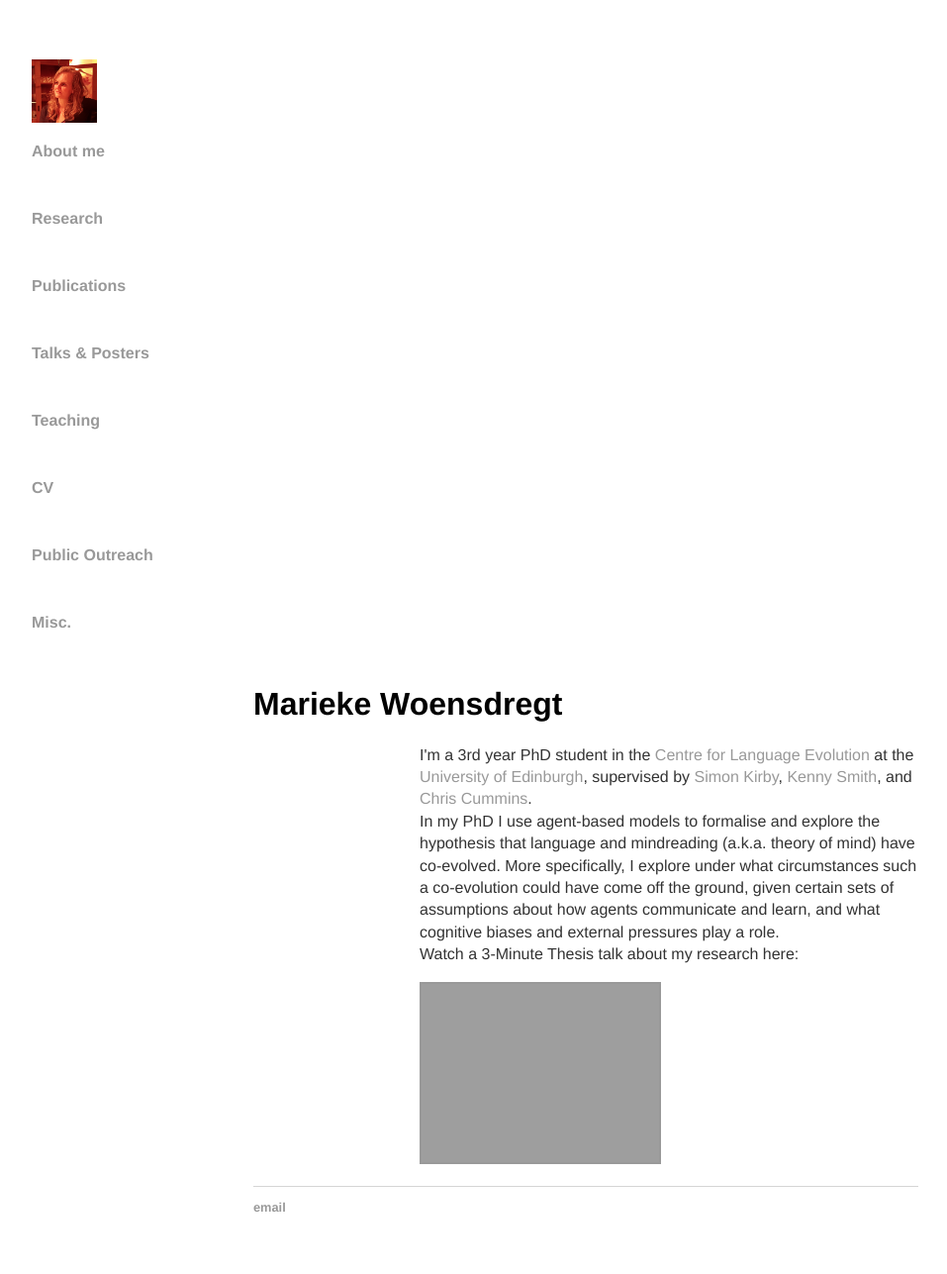
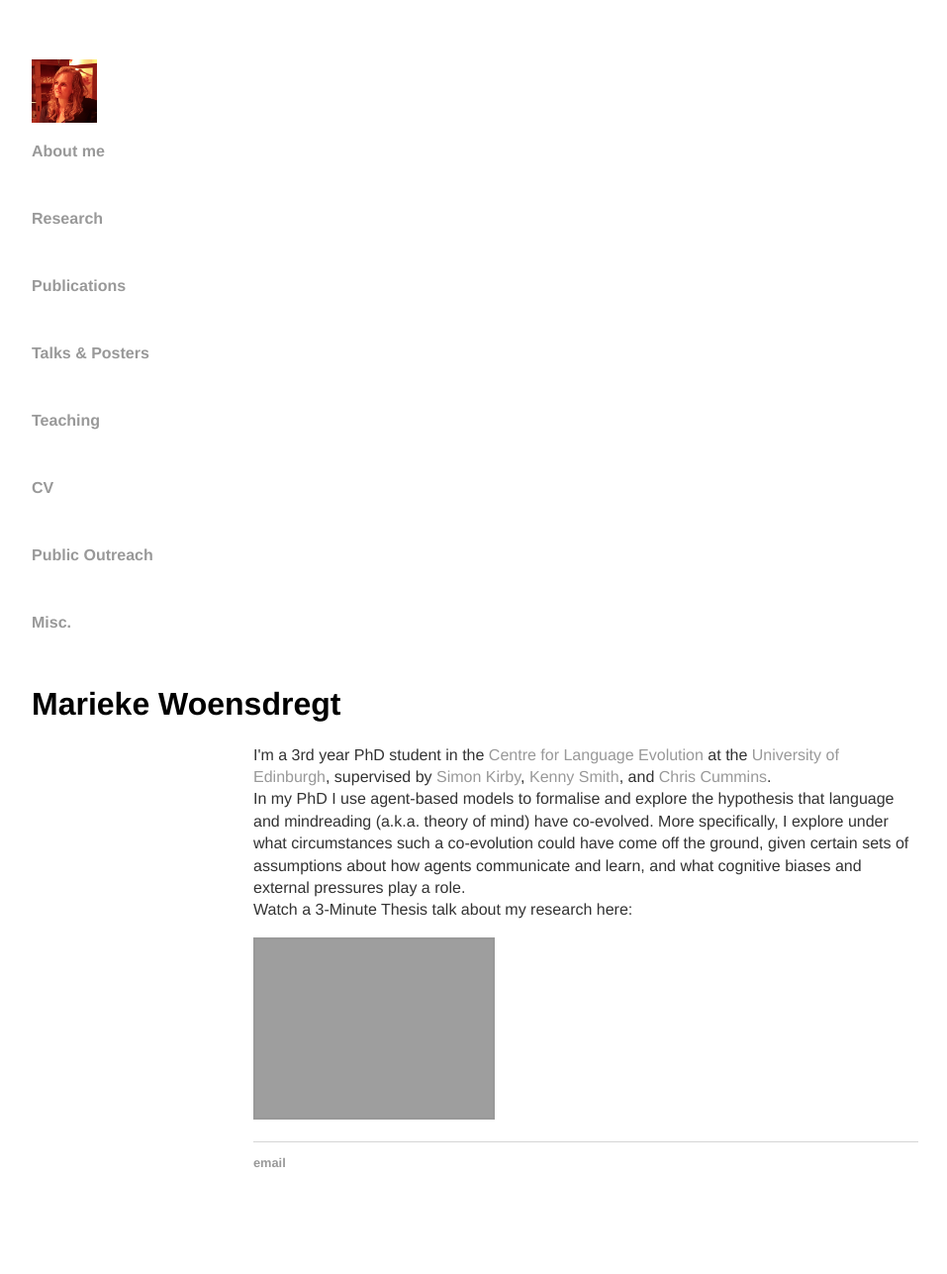
Before and after one commit to marieke-woensdregt/marieke-woensdregt.github.io, a Jekyll site: the page built from index.html, in a window 1280 px wide. Shown: the whole page at 99% size, without its empty margins (160-1117 px from the left). Built offline with Jekyll 4.4.1, drawn with Linux system fonts in a browser that asks for light colours; after the commit the page ends 1242 px from its top, so only the background shows below that; grey boxes are pictures that could not be loaded.

Commit message:
Update default.html

```diff
--- a/_layouts/default.html
+++ b/_layouts/default.html
@@ -25,7 +25,8 @@
 		</nav>
 
 		<body>
-		<div class="blurb" style="margin-left:25%">
+		<!-- <div class="blurb" style="margin-left:25%"> -->
+		<div class="blurb">
 			{{ content }}
 		</div><!-- /.blurb -->
 		<footer>
```
